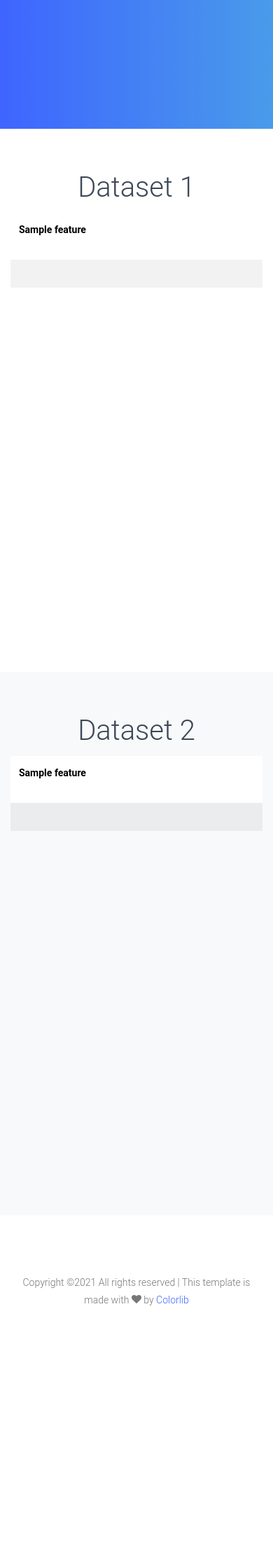
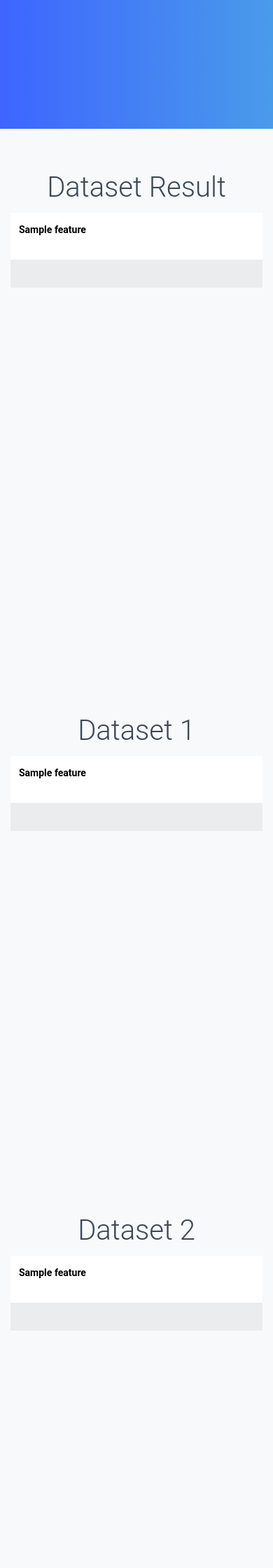
Before and after one commit to quoctoanpk2511/ProductMatchingTool, a Flask app: template templates/match.html in a window 390 px wide. Shown: the part 726-2966 px from the top of the page at 70% size. Before the commit the page ends 2591 px from the top, so only its background shows below. Run offline with Flask 2, Linux system fonts and the light colour scheme; the template is opened without the code that fills it: most values are stand-ins (such as "Sample title", 1, 10 or a date in 2020); lists and menus that the app fills with data are empty; some web fonts are replaced.

Commit message:
show merged table

```diff
--- a/app.py
+++ b/app.py
@@ -22,5 +22,6 @@ def match():
     matcher = start_match()
     return render_template('match.html', matcher=matcher)
 
+
 if __name__ == '__main__':
    app.run(debug=True)
--- a/templates/match.html
+++ b/templates/match.html
@@ -11,7 +11,41 @@
         </div>
      </div>
 
-    <section class="ftco-section">
+    <section class="ftco-section bg-light">
+      <div class="container">
+        <div class="row">
+          <div class="col-md-12 heading-title">
+            <h1 class="text-center">Dataset Result</h1>
+          </div>
+        </div>
+        <div class="table-responsive tableFixHead">
+          <table class="table table-striped custom-table">
+            <thead>
+              <tr>
+                {% for feature in matcher.results.df.columns: %}
+                  <th scope="col">
+                    {{ feature }}
+                  </th>
+                {% endfor %}
+              </tr>
+            </thead>
+            <tbody>
+              {% for record in matcher.results.df[matcher.results.df.columns.values].iterrows(): %}
+                <tr scope="row">
+                  {% for feature in matcher.results.df.columns: %}
+                    <td>
+                      {{ dict(record[1])[feature] }}
+                    </td>
+                  {% endfor %}
+                </tr>
+              {% endfor %}
+            </tbody>
+          </table>
+        </div>
+      </div>
+    </section>
+
+    <section class="ftco-section bg-light">
       <div class="container">
         <div class="row">
           <div class="col-md-12 heading-title">
@@ -43,10 +77,8 @@
           </table>
         </div>
       </div>
-    </section>
 
-    <section class="ftco-section bg-light">
-      <div class="container">
+      <div class="container" style="margin-top: 50px">
         <div class="row">
           <div class="col-md-12 heading-title">
             <h1 class="text-center">Dataset 2</h1>
```
Also changed, not shown: match.py (+4 -4 lines).
